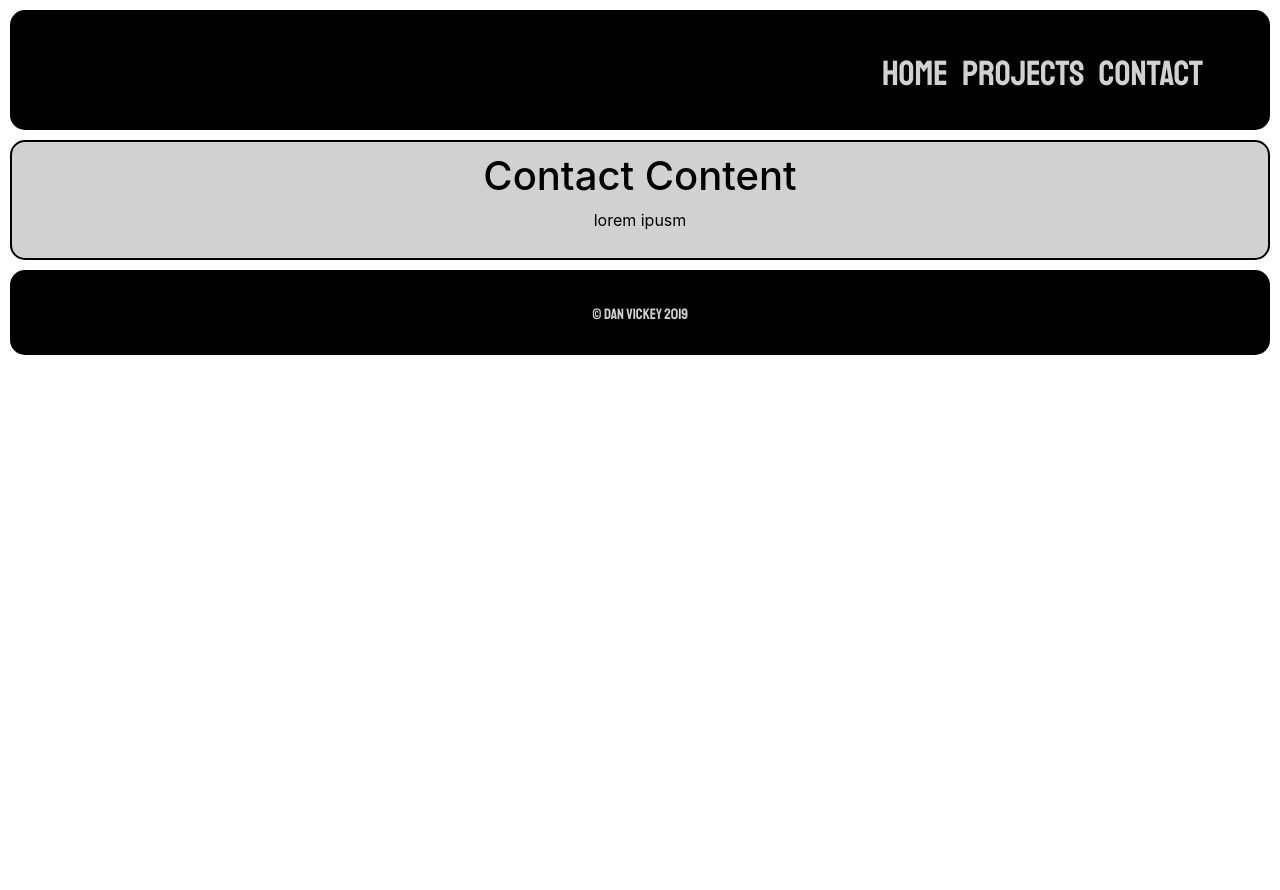
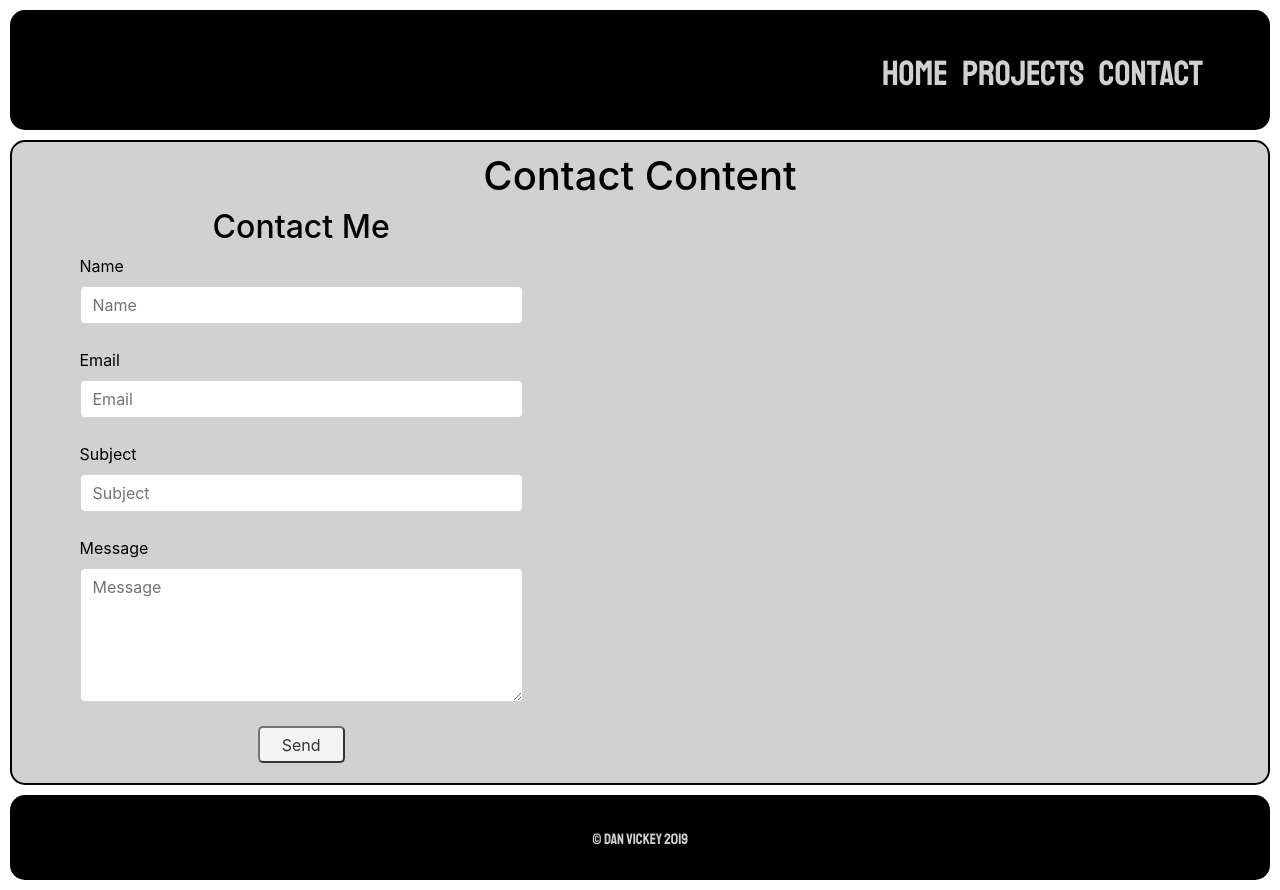
Before and after one commit to SFDV/react-portfolio, a React (Create React App) app: page /contact in a window 1280 px wide. Before the commit the page ends 800 px from the top, so only its background shows below. Built offline with nearby package versions, Linux system fonts and the light colour scheme; a web font is replaced by a local one.

Commit message:
Contact form added

```diff
--- a/src/App.css
+++ b/src/App.css
@@ -13,7 +13,7 @@
     max-height: inherit;
 }
 
-/*homepage*/
+/*Home Page*/
 
 #homepageText {
     position: relative;
@@ -108,7 +108,7 @@
     margin-left: 5px;
 }
 
-/*project page*/
+/*Project Page*/
 
 .project {
     color: black;
@@ -220,3 +220,31 @@
     margin-top: 10px;
     margin-left: 5%;
 }
+
+/*Contact Page*/
+
+form {
+    float: left;
+    margin-left: -5%;
+}
+
+label {
+    float: left;
+}
+
+input {
+    border-radius: 1px;
+    border-color: black;
+}
+
+button {
+    background-color: white;
+    border-color: black;
+    opacity: 75%;
+    border-radius: 5px;
+    padding-left: 5%;
+    padding-right: 5%;
+    padding-top: 1%;
+    padding-bottom: 1%;
+    margin-bottom: 10px;
+}
--- a/src/Components/pages/contact.js
+++ b/src/Components/pages/contact.js
@@ -3,9 +3,35 @@ import React, { Component } from 'react';
 class Contact extends Component {
   render() {
     return (
-        <div class="container">
+        <div class="contact container">
           <h1>Contact Content</h1>
-          <p>lorem ipusm </p>
+
+          <div class="col-md-8">
+
+            <form class="col-md-8" action="mailto:djvic319@gmail.com" method="post" encType="text/plain">
+              <h2>Contact Me</h2>
+
+              <label class="label">Name</label>
+              <input type="text" class="form-control" placeholder="Name" name="name" required />
+              <br />
+
+              <label class="label">Email</label>
+              <input type="email" class="form-control" placeholder="Email" name="email" required />
+              <br/>
+
+              <label class="label">Subject</label>
+              <input type="text" class="form-control"  placeholder="Subject" name="subject" required />
+              <br/>
+
+              <label class="label">Message</label>
+              <textarea class="form-control" type="text"  placeholder="Message" name="message" rows="5" required />
+              <br/>
+
+              <button type="submit" value="submit">Send</button>
+
+            </form>
+
+          </div>
         </div>
 
     );
```
